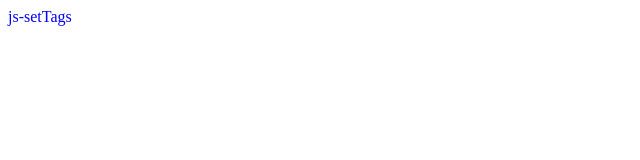
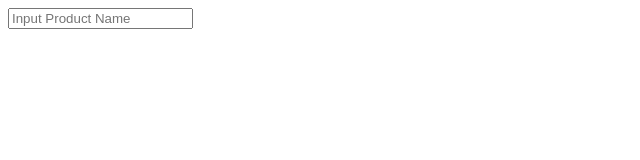
Before and after one commit to dayeondev/productImageMaker, a plain HTML site: page index.html in a window 1280 px wide. Shown: the whole page, without its empty margins (0-640 px from the left). Drawn offline with Linux system fonts and the light colour scheme.

Commit message:
Add name saver

```diff
--- a/css/style.css
+++ b/css/style.css
@@ -3,3 +3,12 @@
 .js-setTags{
     color: blue;
 }
+
+.form,
+.js-setTags {
+    display: none;
+}
+
+.showing{
+    display: block;
+}
--- a/index.html
+++ b/index.html
@@ -6,8 +6,12 @@
     <link rel="stylesheet" href="css/style.css">
 </head>
 <body>
-    <div class="js-setTags">js-setTags</div>
+    <form class="js-form form">
+        <input type="text" placeholder="Input Product Name">
 
+    </form>
+
+    <h4 class="js-setTags setTags"></h4>
 
     <script src="script/setTags.js"></script>
     <script src="script/imageDownload.js"></script>
--- a/script/setTags.js
+++ b/script/setTags.js
@@ -0,0 +1,50 @@
+// 폼 불러오기
+const form = document.querySelector(".js-form");
+// 입력 값
+const input = form.querySelector("input");
+
+const setTags = document.querySelector(".js-setTags");
+
+// productName localStorage
+const PN_LS = "productName";
+// showing className
+const SHOWING_CN = "showing"
+
+
+function handleSubmit(event){
+    event.preventDefault(); // submit이 발생했을 때 기본 동작을 방지
+    const pnValue = input.value; // input에서 값 가져오기
+    paintNames(pnValue); // 방금 가져온 값을 이름을 보여주는 함수에 전달
+    localStorage.setItem(PN_LS, pnValue); // localStorage에 이름 저장
+}
+
+function askForNames(){
+    form.classList.add(SHOWING_CN); // 이름을 물어보는 input 태그 보여주기
+    form.addEventListener("submit", handleSubmit); // submit이 발생했을 경우(엔터가 눌릴 경우)에 handleSubmit을 실행
+}
+
+// 숨겨둔 h4태그 켜기
+function paintNames(prodName){
+    form.classList.remove(SHOWING_CN); // 입력 상자를 안보이게
+    setTags.classList.add(SHOWING_CN); // 출력 상자를 보이게
+    setTags.innerText = `hello ${prodName}`; // h4 태그 사이의 글자를 저장된 값으로 지정
+}
+
+function loadNames(){
+    const productName = localStorage.getItem(PN_LS); // localStorage에서 PN_LS로 저장된 value 가져오기
+    if (productName === null)
+    {   // 저장된 이름이 없는 경우 실행
+        askForNames(); // 이름 물어보기
+    }
+    else
+    {   // 이름이 저장되어 있는 경우 실행
+        paintNames(productName); // 이름 보이기
+    }
+
+}
+
+function init(){
+    loadNames();
+}
+
+init();
```
